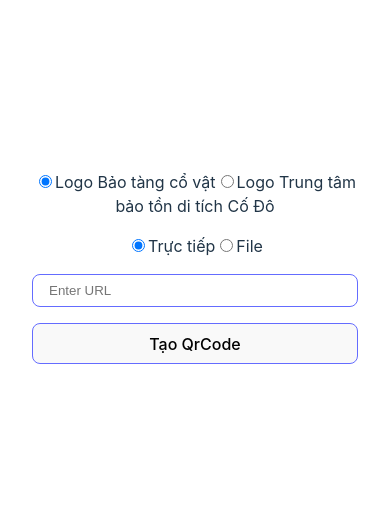
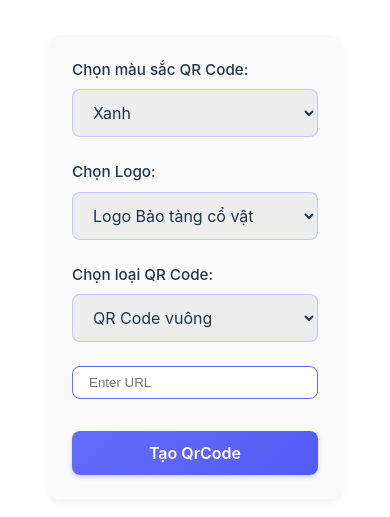
Before and after one commit to trungle1612/g-qrcode, a React (Vite) app: page / in a window 390 px wide. Shown: the part 165-682 px from the top of the page. Built offline with nearby package versions, Linux system fonts and the light colour scheme.

Commit message:
Improve UI

```diff
--- a/src/App.css
+++ b/src/App.css
@@ -43,4 +43,198 @@
 }
 .required-file {
   color: red;
+  display: block;
+  margin-bottom: 0.5em;
+  font-size: 0.9em;
 }
+
+/* Form styling */
+.form {
+  margin-top: 20px;
+  display: flex;
+  flex-direction: column;
+  gap: 1.5em;
+  max-width: 600px;
+  margin-left: auto;
+  margin-right: auto;
+  padding: 2em;
+  background: rgba(255, 255, 255, 0.05);
+  border-radius: 12px;
+  box-shadow: 0 4px 6px rgba(0, 0, 0, 0.1);
+}
+
+.form-group {
+  display: flex;
+  flex-direction: column;
+  gap: 0.5em;
+  text-align: left;
+}
+
+.form-group label {
+  font-weight: 500;
+  font-size: 0.95em;
+  color: rgba(255, 255, 255, 0.9);
+  display: flex;
+  flex-direction: column;
+  gap: 0.5em;
+}
+
+.form-group select,
+.form-group input[type="text"],
+.form-group input[type="file"] {
+  width: 100%;
+  padding: 0.75em 1em;
+  border: 1px solid rgba(100, 108, 255, 0.3);
+  border-radius: 8px;
+  background-color: rgba(255, 255, 255, 0.1);
+  color: rgba(255, 255, 255, 0.9);
+  font-size: 1em;
+  font-family: inherit;
+  transition: all 0.3s ease;
+  box-sizing: border-box;
+}
+
+.form-group select:focus,
+.form-group input[type="text"]:focus {
+  outline: none;
+  border-color: #646cff;
+  background-color: rgba(255, 255, 255, 0.15);
+  box-shadow: 0 0 0 3px rgba(100, 108, 255, 0.1);
+}
+
+.form-group select:hover,
+.form-group input[type="text"]:hover {
+  border-color: rgba(100, 108, 255, 0.5);
+  background-color: rgba(255, 255, 255, 0.12);
+}
+
+.form-group select option {
+  background-color: #1a1a1a;
+  color: rgba(255, 255, 255, 0.9);
+  padding: 0.5em;
+}
+
+.form-group input[type="file"] {
+  padding: 0.5em;
+  cursor: pointer;
+}
+
+.form-group input[type="file"]::file-selector-button {
+  padding: 0.5em 1em;
+  margin-right: 1em;
+  border: 1px solid #646cff;
+  border-radius: 6px;
+  background-color: rgba(100, 108, 255, 0.2);
+  color: rgba(255, 255, 255, 0.9);
+  cursor: pointer;
+  font-family: inherit;
+  transition: all 0.3s ease;
+}
+
+.form-group input[type="file"]::file-selector-button:hover {
+  background-color: rgba(100, 108, 255, 0.3);
+  border-color: #646cff;
+}
+
+.form button {
+  width: 100%;
+  padding: 0.75em 1.5em;
+  margin-top: 0.5em;
+  background: linear-gradient(135deg, #646cff 0%, #535bf2 100%);
+  color: white;
+  border: none;
+  border-radius: 8px;
+  font-size: 1em;
+  font-weight: 600;
+  cursor: pointer;
+  transition: all 0.3s ease;
+  box-shadow: 0 2px 4px rgba(100, 108, 255, 0.3);
+}
+
+.form button:hover {
+  background: linear-gradient(135deg, #535bf2 0%, #646cff 100%);
+  transform: translateY(-2px);
+  box-shadow: 0 4px 8px rgba(100, 108, 255, 0.4);
+}
+
+.form button:active {
+  transform: translateY(0);
+  box-shadow: 0 2px 4px rgba(100, 108, 255, 0.3);
+}
+
+/* Color selection form-group (outside main form) */
+.form-group:not(.form .form-group) {
+  max-width: 600px;
+  margin: 2em auto;
+  padding: 1.5em;
+  background: rgba(255, 255, 255, 0.05);
+  border-radius: 12px;
+  box-shadow: 0 4px 6px rgba(0, 0, 0, 0.1);
+}
+
+/* Light mode adjustments */
+@media (prefers-color-scheme: light) {
+  .form {
+    background: rgba(0, 0, 0, 0.02);
+    box-shadow: 0 4px 6px rgba(0, 0, 0, 0.05);
+  }
+
+  .form-group label {
+    color: #213547;
+  }
+
+  .form-group select,
+  .form-group input[type="text"],
+  .form-group input[type="file"] {
+    background-color: rgba(0, 0, 0, 0.05);
+    color: #213547;
+    border-color: rgba(100, 108, 255, 0.3);
+  }
+
+  .form-group select:focus,
+  .form-group input[type="text"]:focus {
+    background-color: rgba(0, 0, 0, 0.08);
+    border-color: #646cff;
+  }
+
+  .form-group select:hover,
+  .form-group input[type="text"]:hover {
+    background-color: rgba(0, 0, 0, 0.08);
+    border-color: rgba(100, 108, 255, 0.5);
+  }
+
+  .form-group select option {
+    background-color: #ffffff;
+    color: #213547;
+  }
+
+  .form-group input[type="file"]::file-selector-button {
+    background-color: rgba(100, 108, 255, 0.1);
+    color: #213547;
+  }
+
+  .form-group input[type="file"]::file-selector-button:hover {
+    background-color: rgba(100, 108, 255, 0.2);
+  }
+
+  .form-group:not(.form .form-group) {
+    background: rgba(0, 0, 0, 0.02);
+    box-shadow: 0 4px 6px rgba(0, 0, 0, 0.05);
+  }
+}
+
+/* Responsive design */
+@media (max-width: 768px) {
+  .form,
+  .form-group:not(.form .form-group) {
+    padding: 1.5em;
+    margin-left: 1rem;
+    margin-right: 1rem;
+  }
+
+  .form-group select,
+  .form-group input[type="text"],
+  .form-group input[type="file"] {
+    font-size: 16px; /* Prevents zoom on iOS */
+  }
+}
--- a/src/App.tsx
+++ b/src/App.tsx
@@ -14,10 +14,8 @@ function App() {
   const [isValid, setIsValid] = useState(true);
   const [qrCodes, setQrCodes] = useState<qrCodes[]>([]);
   const [logoType, setLogoType] = useState("bao-tang");
-
-  const handleTypeChange = (e: React.ChangeEvent<HTMLInputElement>) => {
-    setType(e.target.value);
-  };
+  const [qrStyle, setQrStyle] = useState("squares");
+  const [fgColor, setFgColor] = useState("01589d");
 
   const handleClick = () => {
     const input = document.querySelector("input[name=url]") as HTMLInputElement;
@@ -27,8 +25,16 @@ function App() {
     }
   };
 
-  const handleLogoTypeChange = (e: React.ChangeEvent<HTMLInputElement>) => {
+  const handleLogoTypeChange = (e: React.ChangeEvent<HTMLSelectElement>) => {
     setLogoType(e.target.value);
+  };
+
+  const handleQrStyleChange = (e: React.ChangeEvent<HTMLSelectElement>) => {
+    setQrStyle(e.target.value);
+  };
+
+  const handleFgColorChange = (e: React.ChangeEvent<HTMLSelectElement>) => {
+    setFgColor(e.target.value);
   };
 
   const handleOnClickFileType = () => {
@@ -77,12 +83,15 @@ function App() {
         <GenerateQrCodeWithLogo
           url={url}
           logoUrl={
-            logoType === "bao-tang"
-              ? "/g-qrcode/bao-tang-di-tich-co-do.jpg"
-              : "/g-qrcode/trung-tam-bao-tang.jpeg"
+            logoType !== ""
+              ? logoType === "bao-tang"
+                ? "/g-qrcode/bao-tang-di-tich-co-do.jpg"
+                : "/g-qrcode/trung-tam-bao-tang.jpeg"
+              : ""
           }
           bgColor="#FFF"
-          qrStyle={logoType === "bao-tang" ? "dots" : "squares"}
+          qrStyle={qrStyle as "squares" | "dots" | "fluid"}
+          fgColor={`#${fgColor}`}
         />
       )}
       {qrCodes.length > 0 && (
@@ -94,47 +103,48 @@ function App() {
       )}
 
       <div className="form">
-        <div>
+        <div className="form-group">
           <label>
-            <input
-              type="radio"
-              name="logoType"
-              value="bao-tang"
-              checked={logoType === "bao-tang"}
-              onChange={(e) => handleLogoTypeChange(e)}
-            />
-            Logo Bảo tàng cổ vật
-          </label>
-          <label>
-            <input
-              type="radio"
-              name="logoType"
-              value="trung-tam"
-              checked={logoType === "trung-tam"}
-              onChange={(e) => handleLogoTypeChange(e)}
-            />
-            Logo Trung tâm bảo tồn di tích Cố Đô
+            Chọn màu sắc QR Code:
+            <select
+              name="fgColor"
+              value={fgColor}
+              onChange={(e) => handleFgColorChange(e)}
+            >
+              <option value="01589d">Xanh</option>
+              <option value="000000">Đen</option>
+            </select>
           </label>
         </div>
-        <div>
+
+        <div className="form-group">
           <label>
-            <input
-              type="radio"
-              name="type"
-              value="directly"
-              checked={type === "directly"}
-              onChange={(e) => handleTypeChange(e)}
-            />
-            Trực tiếp
+            Chọn Logo:
+            <select
+              name="logoType"
+              value={logoType}
+              onChange={(e) => handleLogoTypeChange(e)}
+            >
+              <option value="">Không logo</option>
+              <option value="bao-tang">Logo Bảo tàng cổ vật</option>
+              <option value="trung-tam">
+                Logo Trung tâm bảo tồn di tích Cố Đô
+              </option>
+            </select>
           </label>
+        </div>
+        <div className="form-group">
           <label>
-            <input
-              type="radio"
-              name="type"
-              value="file"
-              onChange={(e) => handleTypeChange(e)}
-            />
-            File
+            Chọn loại QR Code:
+            <select
+              name="qrStyle"
+              value={qrStyle}
+              onChange={(e) => handleQrStyleChange(e)}
+            >
+              <option value="squares">QR Code vuông</option>
+              <option value="dots">QR Code dấu chấm</option>
+              <option value="fluid">QR Code fluid</option>
+            </select>
           </label>
         </div>
         {type === "directly" && (
--- a/src/components/qrCodes/generateWithLogo/index.tsx
+++ b/src/components/qrCodes/generateWithLogo/index.tsx
@@ -6,6 +6,7 @@ type GenerateQrCodeProps = {
   logoUrl?: string;
   bgColor?: string;
   qrStyle?: "dots" | "squares" | "fluid";
+  fgColor?: string;
 };
 
 export const GenerateQrCodeWithLogo: FC<GenerateQrCodeProps> = ({
@@ -13,6 +14,7 @@ export const GenerateQrCodeWithLogo: FC<GenerateQrCodeProps> = ({
   logoUrl,
   bgColor,
   qrStyle = "squares",
+  fgColor = "#01589d",
 }) => {
   const qrCodeRef = useRef(null);
   const domainName = url.replace(
@@ -38,7 +40,7 @@ export const GenerateQrCodeWithLogo: FC<GenerateQrCodeProps> = ({
         id={id}
         bgColor={bgColor}
         qrStyle={qrStyle}
-        fgColor="#01589d"
+        fgColor={fgColor}
         eyeRadius={10}
       />
       <button onClick={downloadQRCodeWithImage}>Tải QR Code</button>
--- a/src/index.css
+++ b/src/index.css
@@ -61,13 +61,6 @@ input {
   border-radius: 8px;
 }
 
-.form {
-  margin-top: 20px;
-  display: flex;
-  flex-direction: column;
-  gap: 1em;
-}
-
 @media (prefers-color-scheme: light) {
   :root {
     color: #213547;
```
